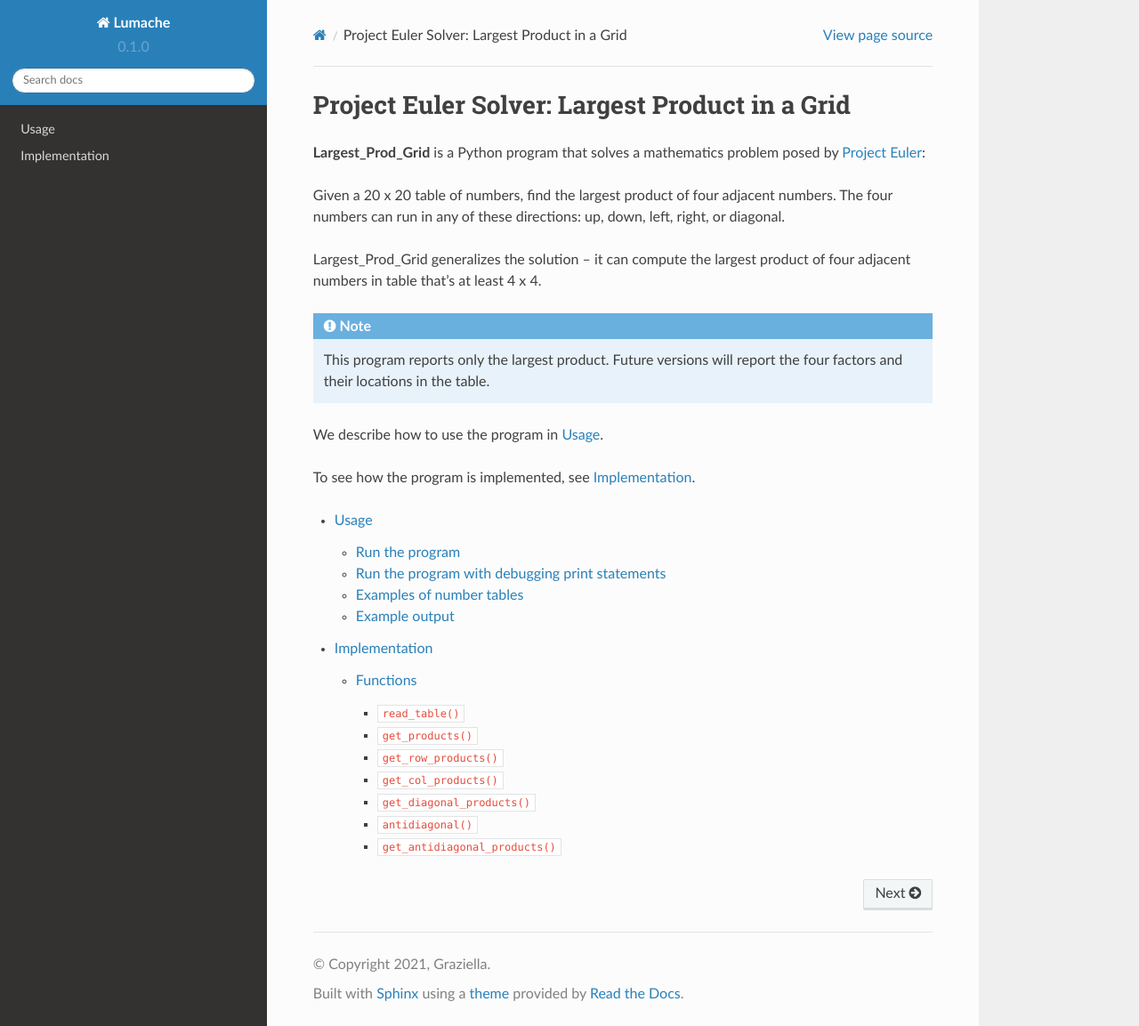
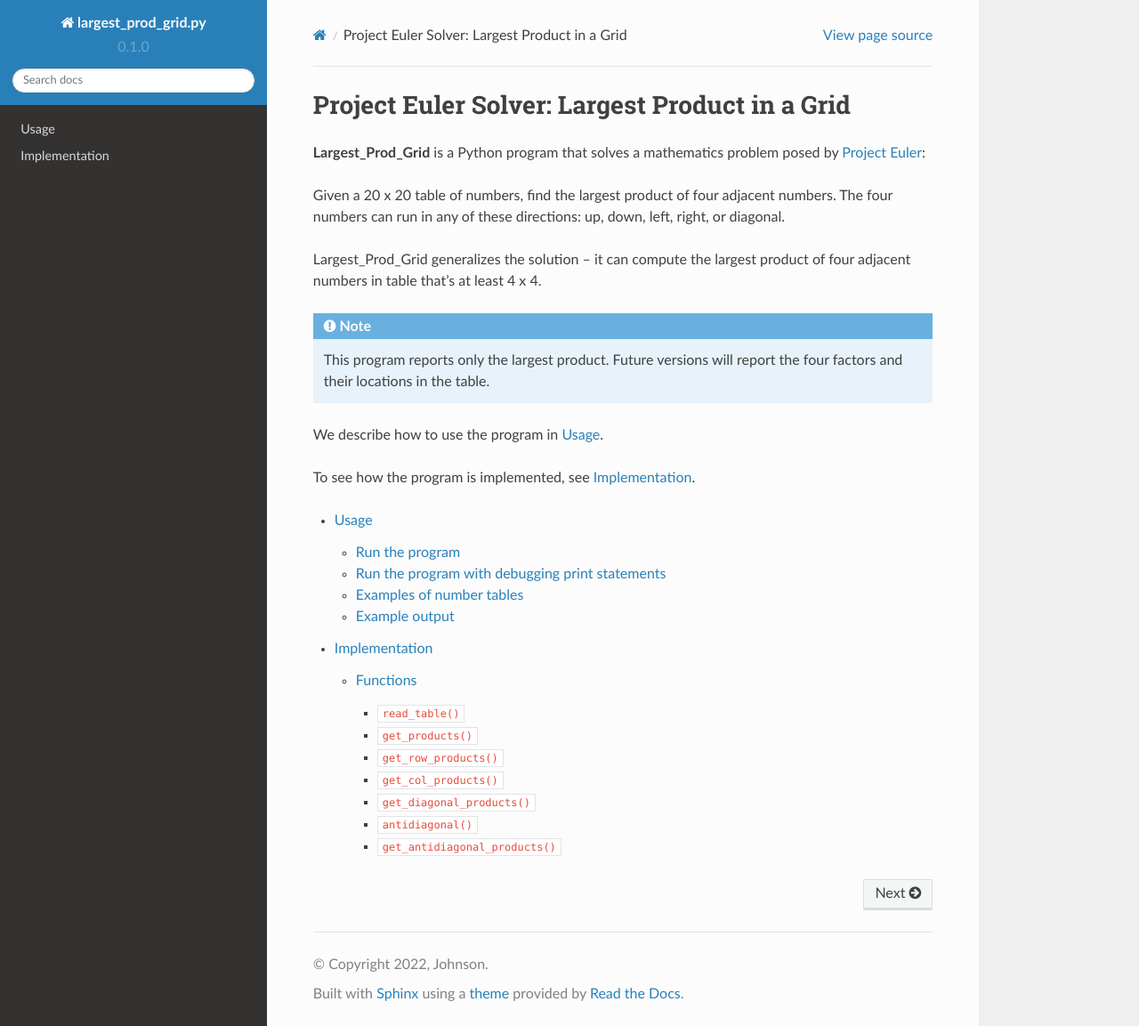
Before and after one commit to XtinaJohnson/largest_prod_grid_docs, a Sphinx documentation site: the page built from docs/source/index.rst, in a window 1280 px wide and 1153 px high. Shown: the whole window at 89% size. Built offline with Sphinx 7.4.7 and the Read the Docs theme 2.0.0, drawn with Linux system fonts in a browser that asks for light colours.

Commit message:
Updated copyright

```diff
--- a/docs/source/conf.py
+++ b/docs/source/conf.py
@@ -2,9 +2,9 @@
 
 # -- Project information
 
-project = 'Lumache'
-copyright = '2021, Graziella'
-author = 'Graziella'
+project = 'largest_prod_grid.py'
+copyright = '2022, Johnson'
+author = 'Johnson'
 
 release = '0.1'
 version = '0.1.0'
```
